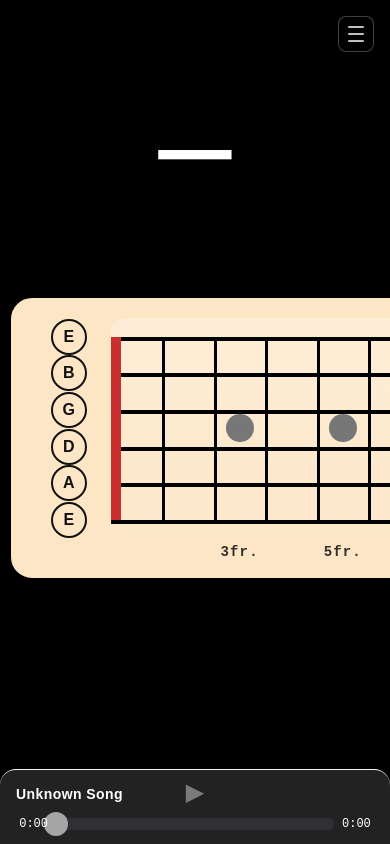
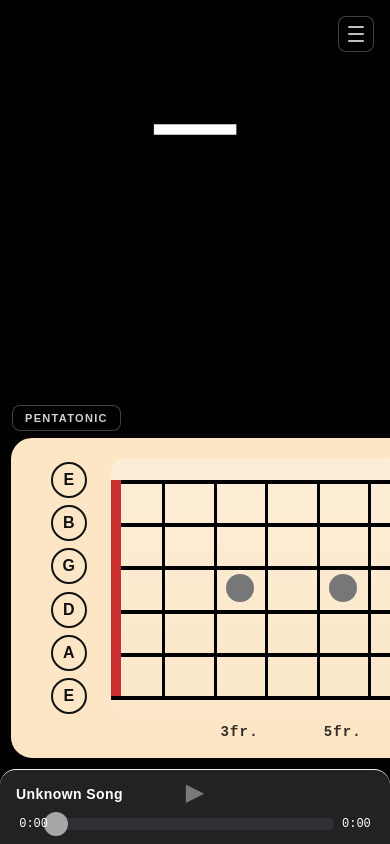
Before and after one commit to damienpoulsen/JAM, a Next.js app: page /jam/1 in a window 390 px wide. Built offline with nearby package versions, Linux system fonts and the light colour scheme; a web font is replaced by a local one.

Commit message:
Mobile: theory toggle, fretboard anchored to playhead, bigger chord display
Co-Authored-By: Claude Sonnet 4.6 <noreply@anthropic.com>

```diff
--- a/app/jam/[id]/components/Fretboard.tsx
+++ b/app/jam/[id]/components/Fretboard.tsx
@@ -45,7 +45,7 @@ export default function Fretboard({
     tuning,
     tuningIndex,
 }: FretboardProps) {
-    const stringsHeightPx = compact ? 220 : 332;
+    const stringsHeightPx = compact ? 260 : 332;
     const boardBackground = boardColorOverride ?? "#0f1115";
     const isDarkBoard = hexLuminance(boardBackground) < 0.45;
     const boardBorder = isDarkBoard ? "#f4f4f5" : "#000000";
@@ -65,7 +65,7 @@ export default function Fretboard({
     const effectiveNoteTextColor = noteTextColor === "black" ? "#111111" : noteTextColor === "white" ? "#ffffff" : undefined;
 
     return (
-        <div className="mt-0 mb-6 flex flex-1 items-start justify-center">
+        <div className={`mt-0 flex flex-1 items-start justify-center ${compact ? "mb-0" : "mb-6"}`}>
             <div className="w-[98%] max-w-[1600px]">
                 <div
                     className="relative rounded-[24px] border-[3px] px-10 pt-5 pb-2"
--- a/app/jam/[id]/page.tsx
+++ b/app/jam/[id]/page.tsx
@@ -11,6 +11,7 @@ import MobileFretboardSettings from "./components/MobileFretboardSettings";
 import MobilePlaybackControls from "./components/MobilePlaybackControls";
 import {
     buildLayer,
+    LAYER_OPTIONS,
     normalizeLayerConfig,
     type LayerConfig,
     type LayerSlot,
@@ -1440,26 +1441,45 @@ export default function Page({ params }: { params: Promise<{ id: string }> }) {
                     <span className="block h-[2px] w-4 rounded-full bg-white/75" />
                 </button>
 
-                {/* Chord display — top 35%, centered and large */}
-                <div className="flex h-[35%] flex-col items-center justify-center px-4">
+                {/* Chord display — top ~28%, centered */}
+                <div className="flex h-[28%] flex-col items-center justify-center px-4">
                     <div
-                        className="text-[clamp(5rem,24vw,10rem)] font-bold leading-none text-center drop-shadow-[0_4px_12px_rgba(0,0,0,0.3)]"
+                        className="text-[clamp(5.5rem,27vw,11rem)] font-bold leading-none text-center drop-shadow-[0_4px_12px_rgba(0,0,0,0.3)]"
                         style={{ color: chordDisplayColor || "#ffffff", fontFamily: "'Playfair Display', serif" }}
                     >
                         {currentChord || "—"}
                     </div>
                     <div
-                        className="mt-3 text-[clamp(2.2rem,10vw,4rem)] leading-none text-center"
+                        className="mt-2 text-[clamp(2.2rem,11vw,4.5rem)] leading-none text-center"
                         style={{ color: chordDisplayColor ? `${chordDisplayColor}66` : "rgba(255,255,255,0.4)", fontFamily: "'Playfair Display', serif" }}
                     >
                         {nextChord || ""}
                     </div>
                 </div>
 
-                {/* Fretboard — flex-1, horizontal scroll only */}
-                <div className="flex flex-1 overflow-hidden min-h-0">
-                    <div className="flex-1 overflow-x-auto overflow-y-hidden min-h-0">
-                        <div style={{ minWidth: "200vw" }} className="h-full">
+                {/* Fretboard — flex-1, pushed to bottom, horizontal scroll only */}
+                <div className="flex flex-col flex-1 overflow-hidden min-h-0 justify-end pb-2">
+                    {/* Theory layer toggle */}
+                    <div className="flex shrink-0 items-center px-3 pb-1">
+                        {(() => {
+                            const primaryLayer = normalizedLayerConfigs[0];
+                            const currentIdx = LAYER_OPTIONS.findIndex(o => o.value === primaryLayer?.kind);
+                            const safeIdx = currentIdx === -1 ? 0 : currentIdx;
+                            const nextIdx = (safeIdx + 1) % LAYER_OPTIONS.length;
+                            return (
+                                <button
+                                    type="button"
+                                    onClick={() => updateLayerConfig("primary", "kind", LAYER_OPTIONS[nextIdx].value)}
+                                    className="rounded-lg border border-white/25 bg-black/50 px-3 py-1 text-[11px] font-bold uppercase tracking-[0.12em]"
+                                    style={{ fontFamily: "'Rajdhani', sans-serif", color: "rgba(255,255,255,0.82)" }}
+                                >
+                                    {LAYER_OPTIONS[safeIdx]?.label ?? "Off"}
+                                </button>
+                            );
+                        })()}
+                    </div>
+                    <div className="overflow-x-auto overflow-y-hidden">
+                        <div style={{ minWidth: "200vw" }}>
                             <Fretboard
                                 compact
                                 boardColorOverride={boardColor}
```
